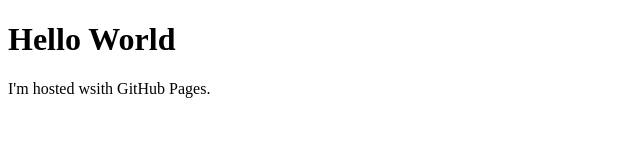
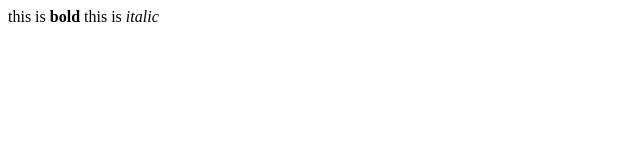
Before and after one commit to NotLeoProgramming/NotLeoProgramming.github.io, a plain HTML site: page index.html in a window 1280 px wide. Shown: the whole page, without its empty margins (0-640 px from the left). Drawn offline with Linux system fonts and the light colour scheme.

Commit message:
index.html

```diff
--- a/index.html
+++ b/index.html
@@ -1,7 +1,12 @@
 <!DOCTYPE html>
 <html>
+	<head>
+		<title>Photography</title>
+	</head>
+
 	<body>
-		<h1>Hello World</h1>
-			<p>I'm hosted wsith GitHub Pages.</p>
+		this is <strong>bold</strong>
+		this is <em>italic</em>
+
 	</body>
 </html>
```
